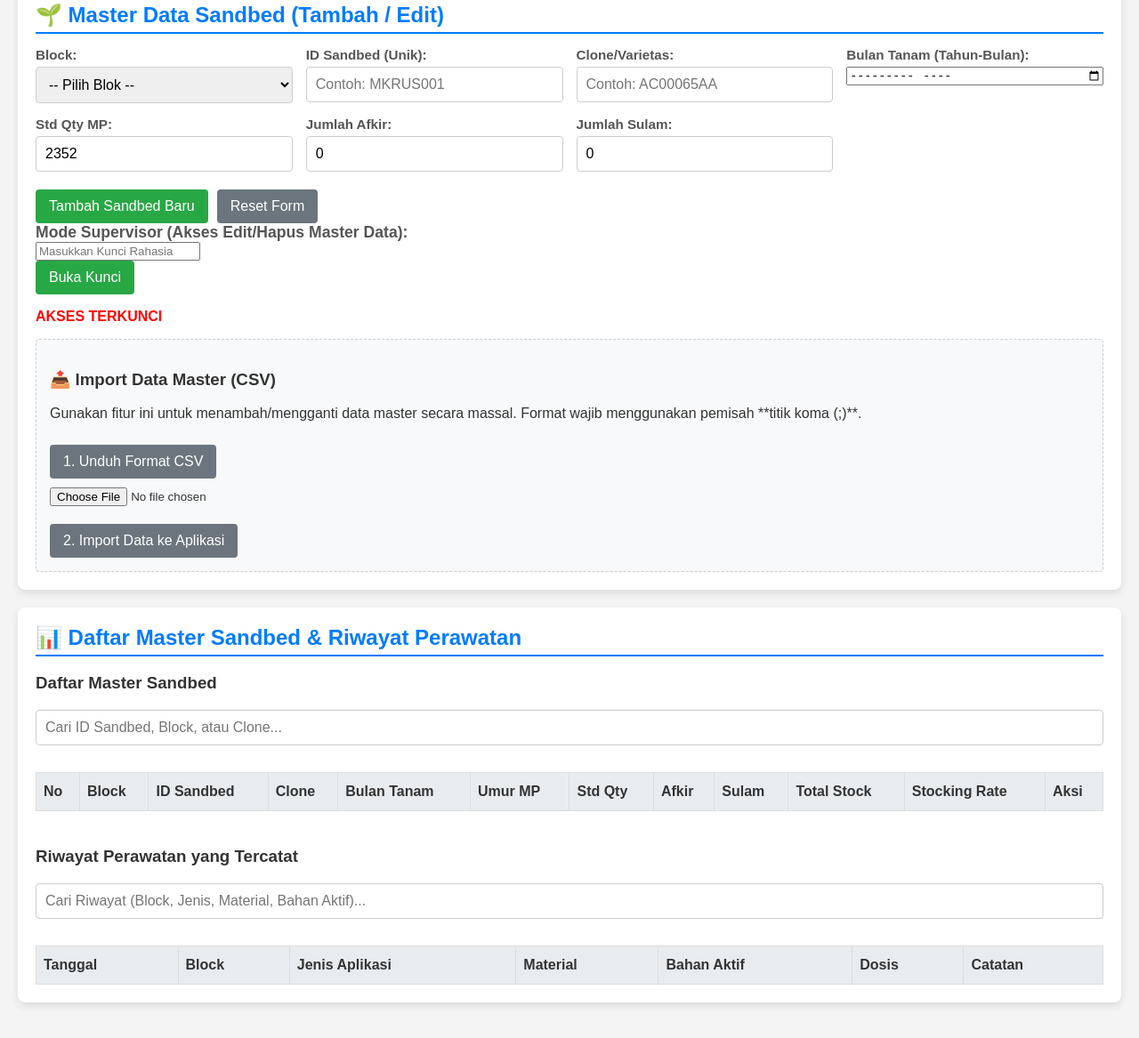
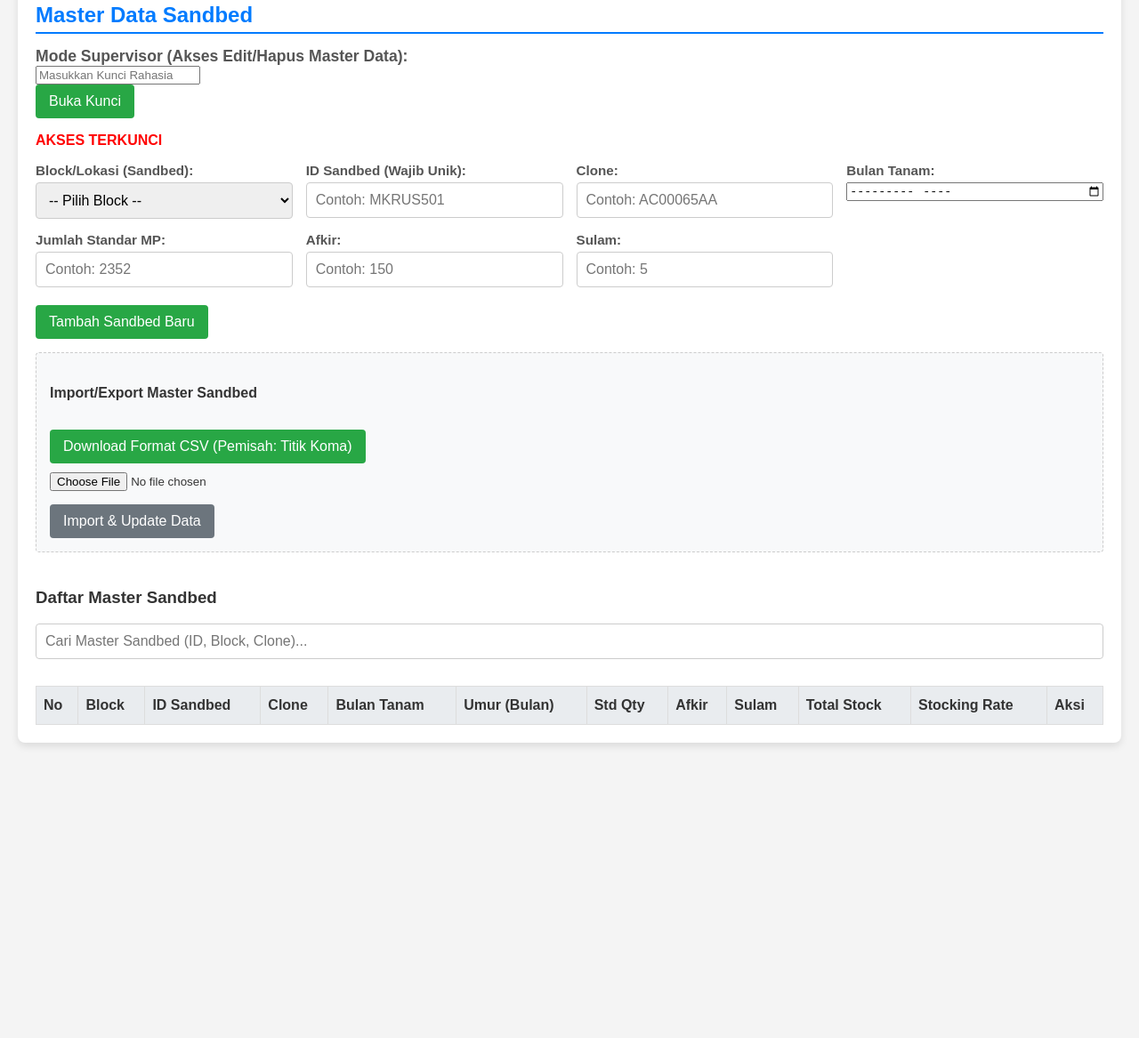
Before and after one commit to pemimpisang300-debug/Makmur, a plain HTML site: page index.html in a window 1280 px wide. Shown: the part 593-1760 px from the top of the page at 89% size. After the commit the page ends 1468 px from the top, so only its background shows below. Drawn offline with Linux system fonts and the light colour scheme.

Commit message:
Update index.html

```diff
--- a/index.html
+++ b/index.html
@@ -99,51 +99,8 @@
         </section>
 
         <section id="master-data-sandbed">
-            <h2>🌱 Master Data Sandbed (Tambah / Edit)</h2>
-            <form id="form-master-sandbed">
-                <div class="form-container">
-                    <div class="form-group">
-                        <label for="master-block">Block:</label>
-                        <select id="master-block" required>
-                            <option value="">-- Pilih Blok --</option>
-                            <option value="Block A">Block A</option>
-                            <option value="Block B">Block B</option>
-                            <option value="Block C">Block C</option>
-                            <option value="Block D">Block D</option>
-                            <option value="MPH Temporary">MPH Temporary</option>
-                        </select>
-                    </div>
-                    <div class="form-group">
-                        <label for="master-id">ID Sandbed (Unik):</label>
-                        <input type="text" id="master-id" required placeholder="Contoh: MKRUS001">
-                    </div>
-                    <div class="form-group">
-                        <label for="master-clone">Clone/Varietas:</label>
-                        <input type="text" id="master-clone" required placeholder="Contoh: AC00065AA">
-                    </div>
-                    <div class="form-group">
-                        <label for="master-bulan-tanam">Bulan Tanam (Tahun-Bulan):</label>
-                        <input type="month" id="master-bulan-tanam" required>
-                    </div>
-                    <div class="form-group">
-                        <label for="master-std-qty">Std Qty MP:</label>
-                        <input type="number" id="master-std-qty" required value="2352" min="1">
-                    </div>
-                    <div class="form-group">
-                        <label for="master-afkir">Jumlah Afkir:</label>
-                        <input type="number" id="master-afkir" required value="0" min="0">
-                    </div>
-                    <div class="form-group">
-                        <label for="master-sulam">Jumlah Sulam:</label>
-                        <input type="number" id="master-sulam" required value="0" min="0">
-                    </div>
-                </div>
+    <h2>Master Data Sandbed</h2>
 
-                <div class="action-buttons">
-                    <button type="submit" id="btn-tambah-sandbed">Tambah Sandbed Baru</button>
-                    <button type="reset" class="btn-secondary" onclick="document.getElementById('master-id').disabled = false; document.getElementById('btn-tambah-sandbed').innerText = 'Tambah Sandbed Baru'; isEditing = false; currentEditId = null;">Reset Form</button>
-                </div>
-            </form>
     <div class="card-body" id="SupervisorAccessControl">
         <label style="font-size: 1.1em; font-weight: bold;">Mode Supervisor (Akses Edit/Hapus Master Data):</label>
         <div class="input-group mb-3" style="max-width: 300px;">
@@ -154,25 +111,67 @@
         </div>
         <p id="securityStatus" style="color: red; font-weight: bold;">AKSES TERKUNCI</p>
     </div>
+    <form id="form-master-sandbed">
+        <div class="form-container">
+            <div class="form-group">
+                <label for="master-block">Block/Lokasi (Sandbed):</label>
+                <select id="master-block" required>
+                    <option value="">-- Pilih Block --</option>
+                    <option value="Block A">Block A</option>
+                    <option value="Block B">Block B</option>
+                    <option value="Block C">Block C</option>
+                    <option value="Block D">Block D</option>
+                    </select>
+            </div>
+
+            <div class="form-group">
+                <label for="master-id">ID Sandbed (Wajib Unik):</label>
+                <input type="text" id="master-id" required placeholder="Contoh: MKRUS501">
+            </div>
+
+            <div class="form-group">
+                <label for="master-clone">Clone:</label>
+                <input type="text" id="master-clone" required placeholder="Contoh: AC00065AA">
+            </div>
+
+            <div class="form-group">
+                <label for="master-bulan-tanam">Bulan Tanam:</label>
+                <input type="month" id="master-bulan-tanam" required>
+            </div>
+
+            <div class="form-group">
+                <label for="master-std-qty">Jumlah Standar MP:</label>
+                <input type="number" id="master-std-qty" required min="0" placeholder="Contoh: 2352">
+            </div>
+
+            <div class="form-group">
+                <label for="master-afkir">Afkir:</label>
+                <input type="number" id="master-afkir" required min="0" placeholder="Contoh: 150">
+            </div>
+
+            <div class="form-group">
+                <label for="master-sulam">Sulam:</label>
+                <input type="number" id="master-sulam" required min="0" placeholder="Contoh: 5">
+            </div>
+        </div>
+
+        <button type="submit" id="btn-tambah-sandbed">Tambah Sandbed Baru</button>
+    </form>
+
+    <div class="import-controls">
+        <h4>Import/Export Master Sandbed</h4>
+        <div class="action-buttons">
+            <button class="btn-import" id="btn-download-format">Download Format CSV (Pemisah: Titik Koma)</button>
+        </div>
+        <input type="file" id="import-file" accept=".csv" style="margin-top: 10px;">
+        <span id="file-info" style="display: block; font-size: 0.9em; margin-top: 5px;"></span>
+        <button class="btn-import" id="btn-import-data" disabled>Import & Update Data</button>
+    </div>
 
 
-            <div class="import-controls">
-                <h3>📤 Import Data Master (CSV)</h3>
-                <p>Gunakan fitur ini untuk menambah/mengganti data master secara massal. Format wajib menggunakan pemisah **titik koma (;)**.</p>
-                <button id="btn-download-format" class="btn-secondary">1. Unduh Format CSV</button>
-                <input type="file" id="import-file" accept=".csv" style="display: block; margin-top: 10px;">
-                <div id="file-info" class="file-info"></div>
-                <button id="btn-import-data" disabled>2. Import Data ke Aplikasi</button>
-            </div>
-        </section>
-
-
-        <section id="daftar-monitoring">
-            <h2>📊 Daftar Master Sandbed & Riwayat Perawatan</h2>
-
-            <h3>Daftar Master Sandbed</h3>
+    <h3 style="margin-top: 40px;">Daftar Master Sandbed</h3>
     <div class="search-controls">
-                <input type="text" id="search-master-input" placeholder="Cari ID Sandbed, Block, atau Clone...">
+        <input type="text" id="search-master-input" placeholder="Cari Master Sandbed (ID, Block, Clone)...">
     </div>
 
     <div class="table-responsive">
@@ -184,7 +183,7 @@
                     <th onclick="sortTableMaster(2)">ID Sandbed</th>
                     <th onclick="sortTableMaster(3)">Clone</th>
                     <th onclick="sortTableMaster(4)">Bulan Tanam</th>
-                            <th onclick="sortTableMaster(5)">Umur MP</th>
+                    <th>Umur (Bulan)</th>
                     <th onclick="sortTableMaster(6)">Std Qty</th>
                     <th onclick="sortTableMaster(7)">Afkir</th>
                     <th onclick="sortTableMaster(8)">Sulam</th>
@@ -198,30 +197,7 @@
         </table>
     </div>
 
-            <h3 style="margin-top: 40px;">Riwayat Perawatan yang Tercatat</h3>
-            <div class="search-controls">
-                <input type="text" id="search-input" placeholder="Cari Riwayat (Block, Jenis, Material, Bahan Aktif)...">
-            </div>
-
-            <div class="table-responsive">
-                <table id="table-riwayat-perawatan">
-                    <thead>
-                        <tr>
-                            <th>Tanggal</th>
-                            <th>Block</th>
-                            <th>Jenis Aplikasi</th>
-                            <th>Material</th>
-                            <th>Bahan Aktif</th>
-                            <th>Dosis</th>
-                            <th>Catatan</th>
-                        </tr>
-                    </thead>
-                    <tbody>
-                        </tbody>
-                </table>
-            </div>
         </section>
-
     </main>
 
             </section>
```
Lines whose indentation alone changed are shown as unchanged.
